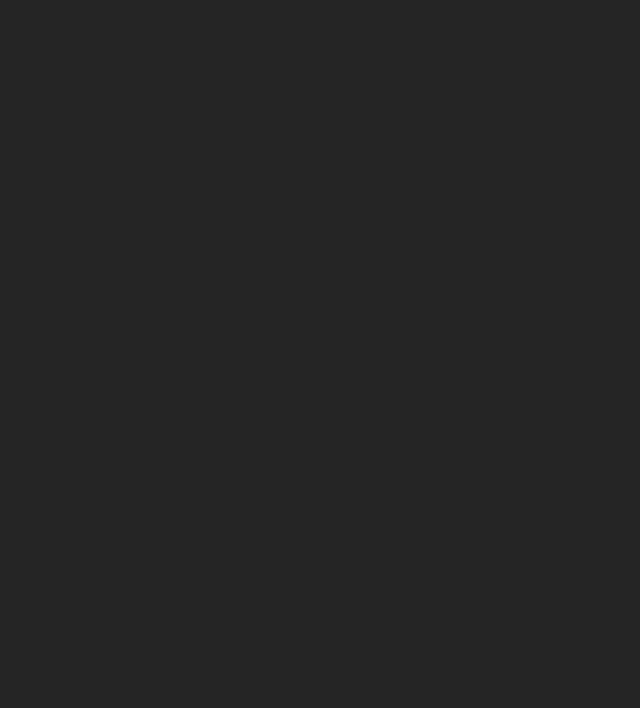
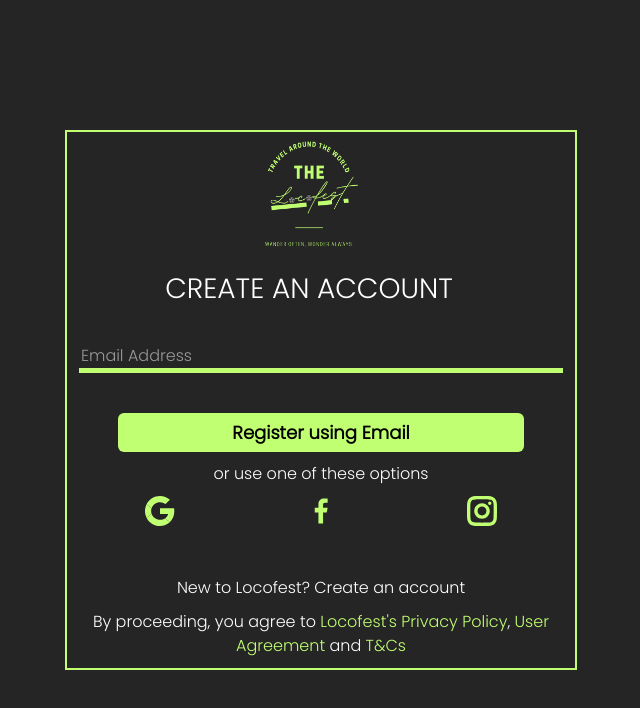
Before and after one commit to AmeerSalman2627/Locofest, a React (Create React App) app in the folder ui/: page /userRegistration in a window 1280 px wide. Before the commit this address had no page. Shown: the top 708 px of the page, without its empty margins (319-959 px from the left). Built offline with nearby package versions, Linux system fonts and the light colour scheme.

Commit message:
User Registration page
Created a user registration page and added link in dashboard

```diff
--- a/ui/src/App.js
+++ b/ui/src/App.js
@@ -5,6 +5,7 @@
 import Destination from './Components/Destination/Destination';
 import CommonDashboard from './Components/Dashboard/CommonDashboard';
 import AuthLayout from './AuthLayout';
+import UserRegistration from './Components/Account/UserRegister';
 
 function App() {
   return (
@@ -12,6 +13,7 @@
     <BrowserRouter>
       <Routes>
         <Route path="/login" element={<Login />}></Route>
+        <Route path="/userRegistration" element={<UserRegistration />}></Route>
         <Route path="/destination" element={<Destination />}></Route>
         <Route element={<AuthLayout/>}>
           <Route path="/" element={<CommonDashboard />}></Route>
--- /dev/null
+++ b/ui/src/Assest/css/Registration.css
@@ -0,0 +1,117 @@
+.user-registration-section{
+    display: flex;
+    justify-content: center;
+    align-items: center;
+    min-height:100vh;
+}
+
+.user-registration-row{
+    top:auto;
+    position: absolute;
+    border: 2px solid #c1ff72;
+    color: white;
+    width:40%;
+}
+
+.user_reg_logo{
+    display: flex;
+    flex-direction: row;
+    justify-content: center;
+    align-items:center;
+}
+
+.user_reg_logo h3{
+    text-align:center;
+    text-transform: uppercase;
+}
+
+.logo{
+    height:140px;
+    width:150px;
+}
+
+.user-registration-row .input-group {
+    margin: 20px auto;
+    position: relative;
+}
+
+.user-registration-row input{
+    padding: 5px;
+    display: block;
+    width: 100%;
+    border: none;
+    border-bottom: 5px solid #c1ff72;
+    background: transparent;
+    color: white !important;
+    margin-bottom: 20px;
+}
+
+.user-registration-row input:focus{
+    outline: none;
+}
+
+.user-registration-row label {
+    position: absolute;
+    top: 10px;
+    left: 15px;
+    color: #999;
+    pointer-events: none;
+    transition: 0.2s ease all;
+    -webkit-transition: all .2s ease-out;
+    -moz-transition: all .2s ease-out;
+    -ms-transition: all .2s ease-out;
+    -o-transition: all .2s ease-out;
+    transition: all .2s ease-out
+  }
+
+.user-registration-row input:focus + label, .user-registration-row input:valid + label{
+    top: -15px;
+    left: 5px;
+    font-size: 12px;
+}
+
+.user-registration-row .register_btn{
+    background-color: #c1ff72;
+    color: black;
+    font-weight:bold;
+    font-size: 18px;
+    display: block;
+    border: none;
+    margin: 0 auto;
+    width: 80%;
+}
+
+.user-registration-row .register_btn:hover{
+    background-color: #c1ff72;
+    color: black;
+    font-weight:bold;
+}
+
+.user-registration-row p{
+    text-align:center;
+    margin-top:10px;
+    margin-bottom:10px;
+}
+
+.another_reg{
+    margin: 0 auto;
+    color: #c1ff72;
+    text-align: center;
+    margin-bottom: 30px;
+}
+
+.another_reg svg{
+    height:30px;
+    width:30px;
+    cursor: pointer;
+}
+
+@media only screen and (max-width: 720px) {
+    .user-registration-row{
+        width:80%;
+    }
+
+    .user-registration-section{
+        align-items: normal;
+    }
+}
--- a/ui/src/Components/Account/Login.js
+++ b/ui/src/Components/Account/Login.js
@@ -3,7 +3,7 @@
 import Tab from 'react-bootstrap/Tab';
 import Tabs from 'react-bootstrap/Tabs';
 import PersonalLogin from "./PersonalLogin";
-import logo from './../../Assest/Images/Logo/DarkLogo.jpg';
+import logo from './../../Assest/Images/Logo/LocofestLogo.png';
 import TravelAgentLogin from "./TravelAgentLogin";
 import './../../Assest/css/Login.css';
 
--- /dev/null
+++ b/ui/src/Components/Account/UserRegister.js
@@ -0,0 +1,40 @@
+import { Button, Col, Container, Row} from 'react-bootstrap';
+import { GrGoogle, GrFacebookOption, GrInstagram } from 'react-icons/gr';
+import logo from './../../Assest/Images/Logo/LocofestLogo.png';
+import '../../Assest/css/Registration.css';
+
+const UserRegistration = () => {
+    return (
+        <Container className='user-registration-section'>
+            <Row className='user-registration-row'>
+                <Row className='user_reg_logo'>
+                    <img src={logo} alt="logo" className='logo' />
+                    <h3>Create an account</h3>
+                </Row>
+                <div className="input-group">
+                    <input type="text" id="emailaddress" name="emailaddress" required/>
+                    <label htmlFor="username">Email Address</label>
+                </div>
+                <Button className='register_btn'>Register using Email</Button>
+                <p>or use one of these options</p>
+                <Row style={{margin:'0 auto'}}>
+                    <Col lg={4} md={4} sm={4} className='another_reg'>
+                        <GrGoogle/>
+                    </Col>
+                    <Col lg={4} md={4} sm={4} className='another_reg'>
+                        <GrFacebookOption/>
+                    </Col>
+                    <Col lg={4} md={4} sm={4} className='another_reg'>
+                        <GrInstagram />
+                    </Col>
+                </Row>
+                <div className='tnc_section' style={{ marginTop: '10px' }}>
+                    <p style={{ textAlign: 'center' }}>New to Locofest? Create an account</p>
+                    <p>By proceeding, you agree to <span className="privacy">Locofest's  Privacy Policy</span>, <span className='agreement'>User Agreement</span> and <span className="tnc">T&Cs</span></p>
+            </div>
+            </Row>
+        </Container>
+    )
+}
+
+export default UserRegistration;
--- a/ui/src/Components/Header/User.js
+++ b/ui/src/Components/Header/User.js
@@ -1,4 +1,5 @@
 import {Button, Col, Row} from 'react-bootstrap';
+import { Link } from 'react-router-dom';
 import "/node_modules/flag-icons/css/flag-icons.min.css";
 
 const User = () => {
@@ -15,11 +16,15 @@
             </div>
         </Col>
         <Col lg={6} md={6} sm={12} className="login_col">
-            <span className="login_btn user_btn">Login</span>
-            <span className="register_btn user_btn">Register</span>
-                <Button className='ccl_btn language_btn'>EN</Button>
-                <Button className='ccl_btn curr_btn'> $INR</Button>
-                <span class="flag-icon flag-icon-in flag-icon-rounded"></span>
+            <Link to="/login" className='login_link'>
+                <span className="login_btn user_btn">Login</span>
+            </Link>
+            <Link to="/userRegistration" className='login_link'>
+                <span className="register_btn user_btn">Register</span>
+            </Link>
+            <Button className='ccl_btn language_btn'>EN</Button>
+            <Button className='ccl_btn curr_btn'> INR</Button>
+            <span class="flag-icon flag-icon-in flag-icon-rounded"></span>
 
         </Col>
     </Row>
```
Also changed, not shown: ui/Application-Details.txt.
